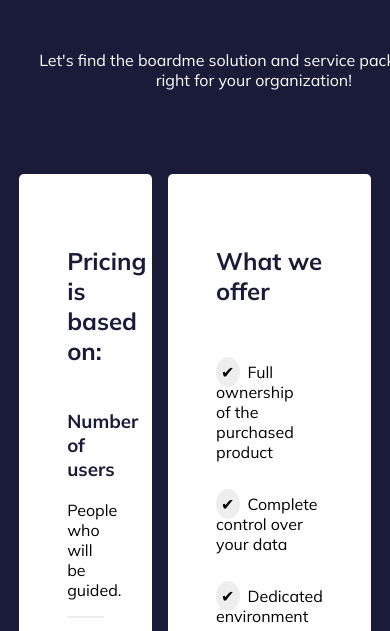
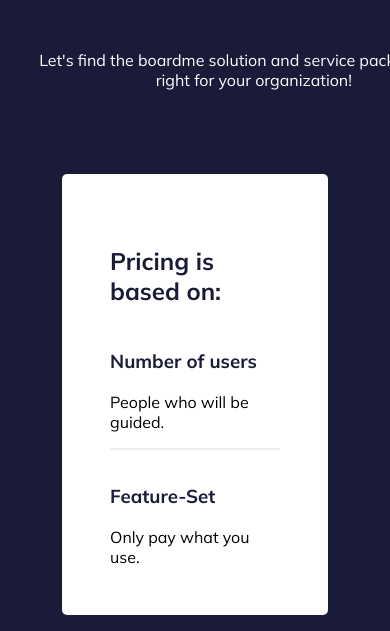
Before and after one commit to faazdy/Challenge-80, a plain HTML site: page index.html in a window 390 px wide. Shown: the part 204-835 px from the top of the page. Drawn offline with Linux system fonts and the light colour scheme.

Commit message:
Update style.css

```diff
--- a/style.css
+++ b/style.css
@@ -88,3 +88,14 @@
     background-color: #1A1B38;
     transition: .3s ease;
 }
+
+@media screen and (max-width: 850px){
+    .container{
+        align-items: center;
+        flex-direction: column;
+    }
+    .card-1,
+    .card-2{
+        width: 80%;
+    }
+}
```
